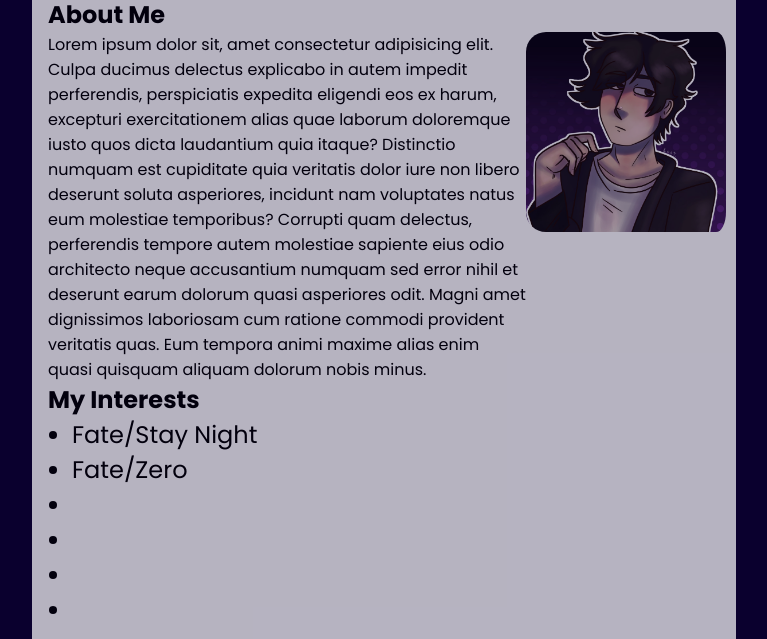
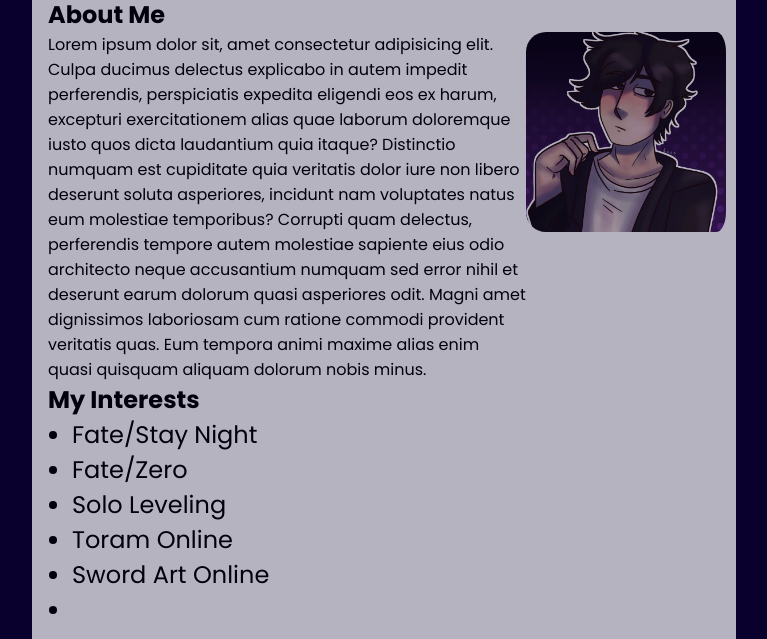
Before and after one commit to gustdev-c/gustdev-c.github.io, a plain HTML site: page index.html in a window 1280 px wide. Shown: the part 156-795 px from the top of the page, without its empty margins (256-1023 px from the left). Drawn offline with Linux system fonts and the light colour scheme.

Commit message:
Added new interests

```diff
--- a/index.html
+++ b/index.html
@@ -29,9 +29,9 @@
             <ul>
                 <li>Fate/Stay Night</li>
                 <li>Fate/Zero</li>
-                <li></li>
-                <li></li>
-                <li></li>
+                <li>Solo Leveling</li>
+                <li>Toram Online</li>
+                <li>Sword Art Online</li>
                 <li></li>
                 <li></li>
                 <li></li>
```
